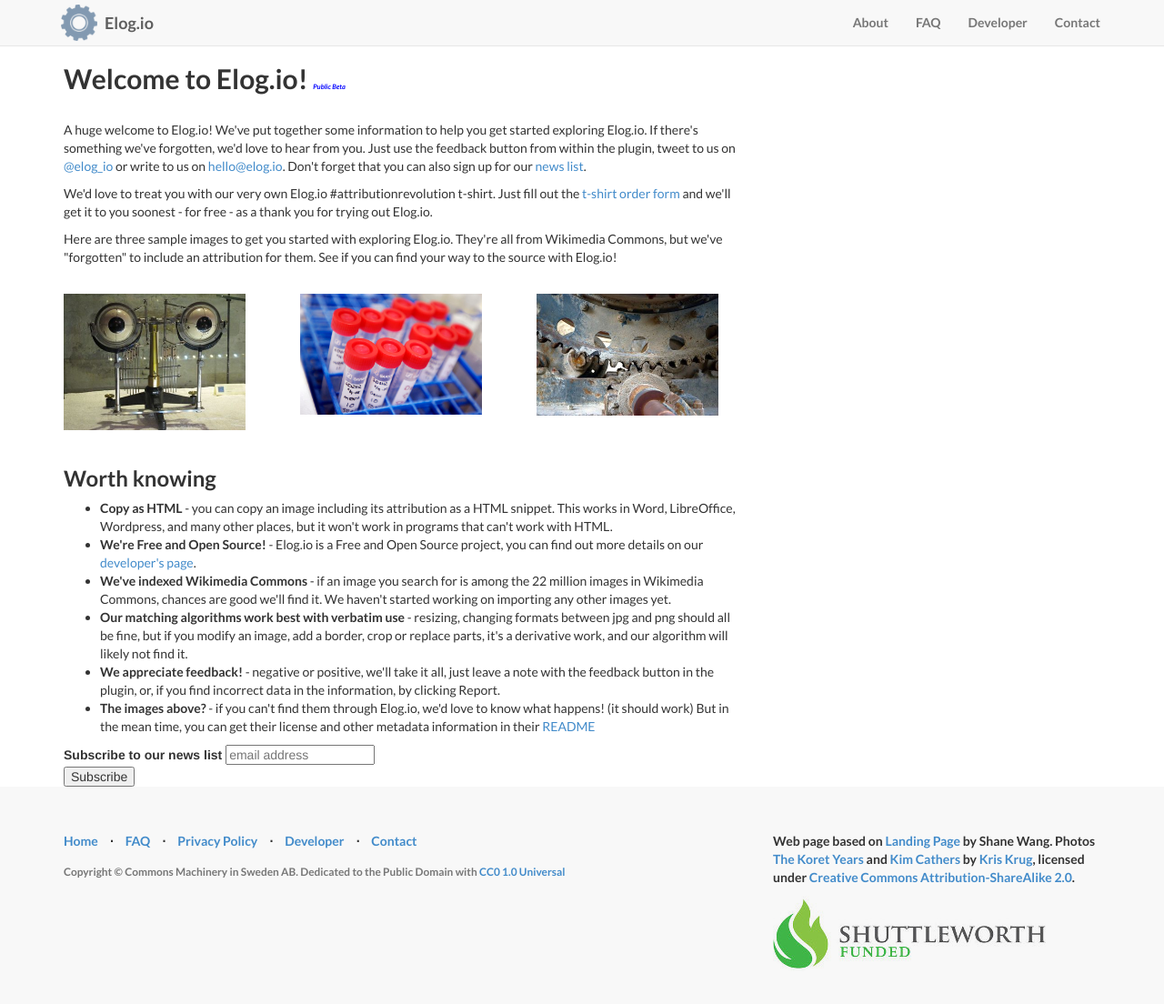
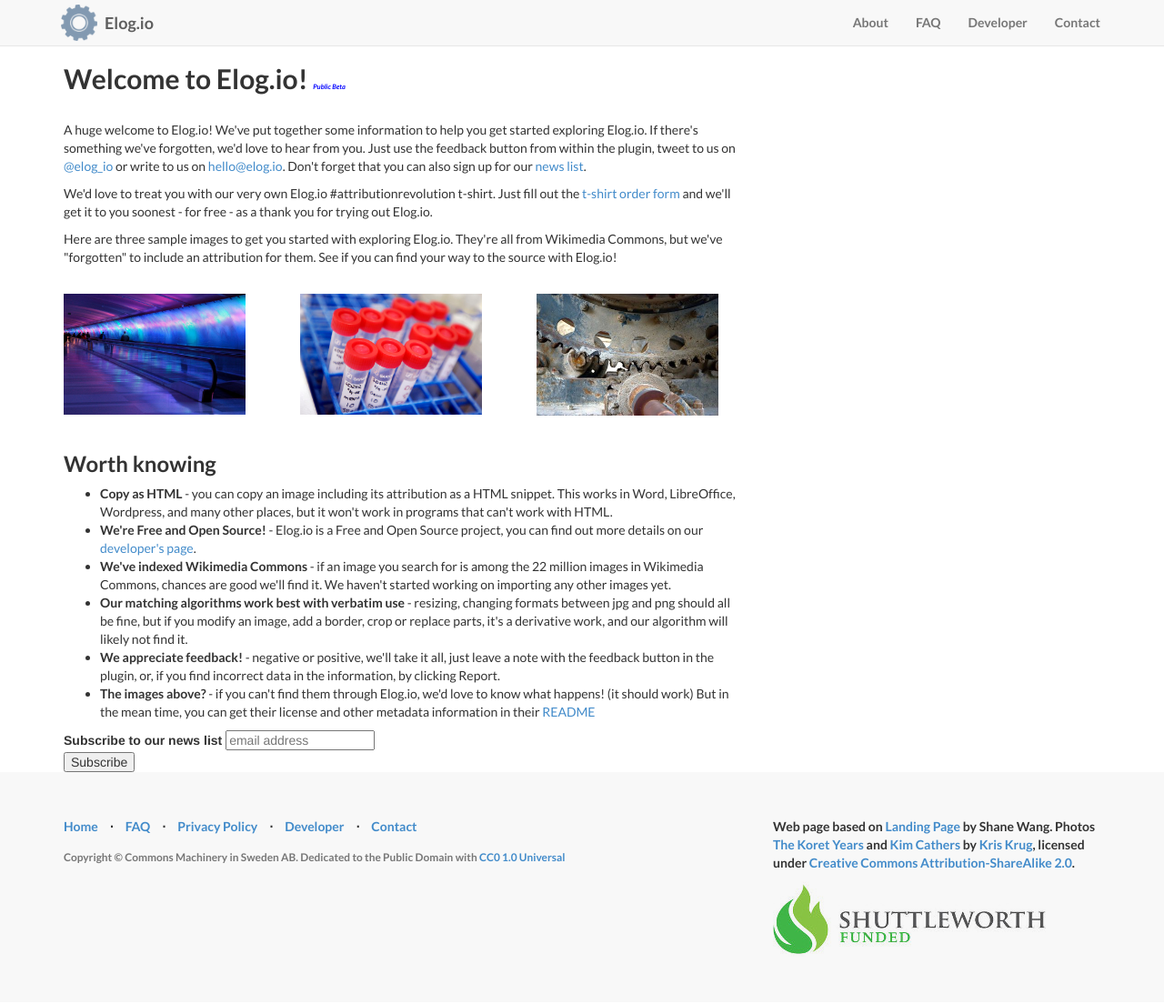
Before and after one commit to commonsmachinery/elogio, a Jekyll site: the page built from welcome.html, in a window 1280 px wide and 1118 px high. Shown: the top 1104 px of the window at 91% size. Built offline with Jekyll 4.4.1, drawn with Linux system fonts in a browser that asks for light colours; nearby versions of some CDN libraries; library files that are not in the unit come from our copies; comment, search, counter and statistics services are not loaded.

Commit message:
Added picture from Detroit

```diff
--- a/welcome.html
+++ b/welcome.html
@@ -31,7 +31,7 @@
 <br />
 <div class="row">
   <div class="col-md-4">
-    <img src="../img/samples/planetarium.jpg" width="200" />
+    <img src="../img/samples/detroit.jpg" width="200" />
   </div>
   <div class="col-md-4">
     <img src="../img/samples/forskning.jpg" width="200" />
```
Also changed, not shown: img/samples/detroit.jpg (added), 1 other file.
